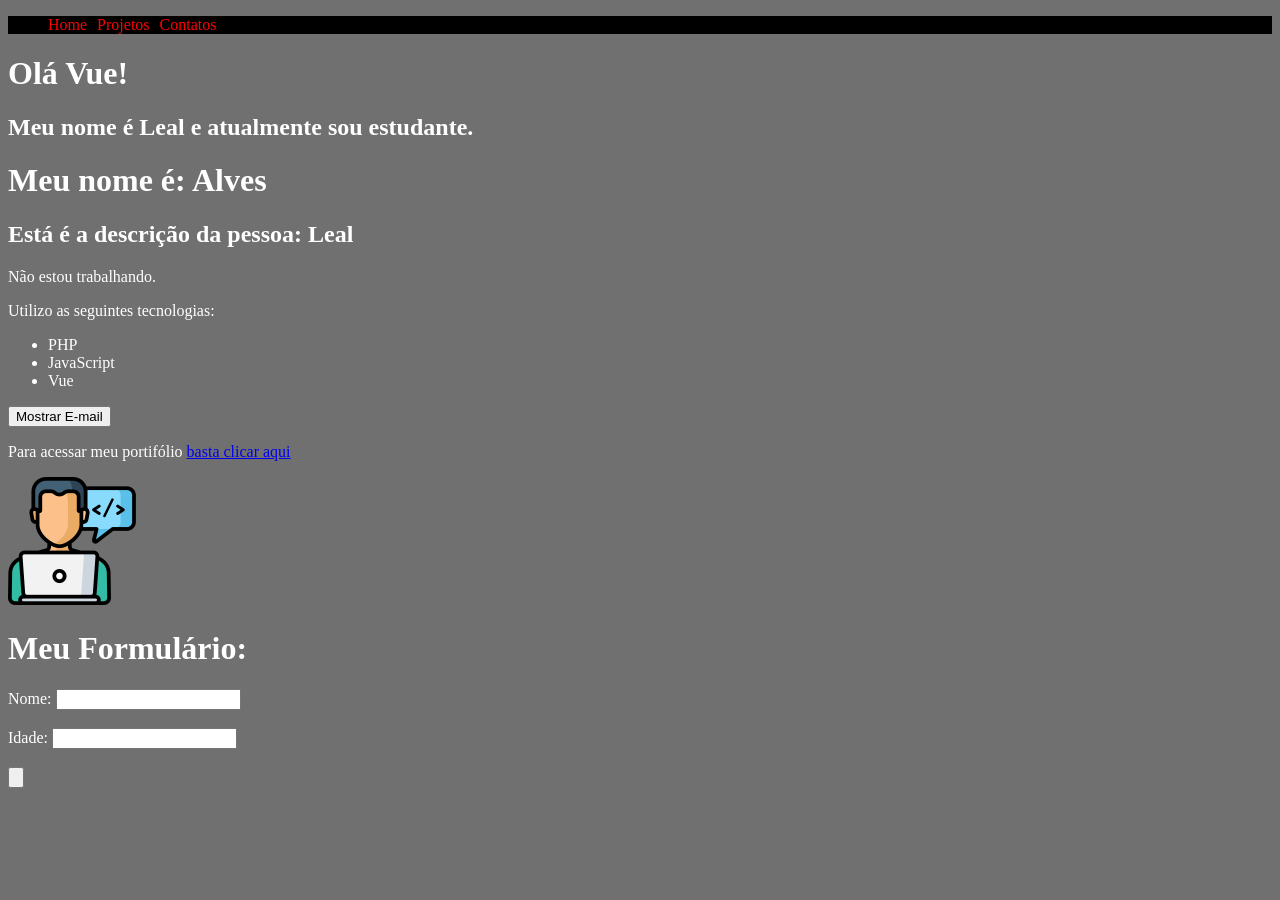
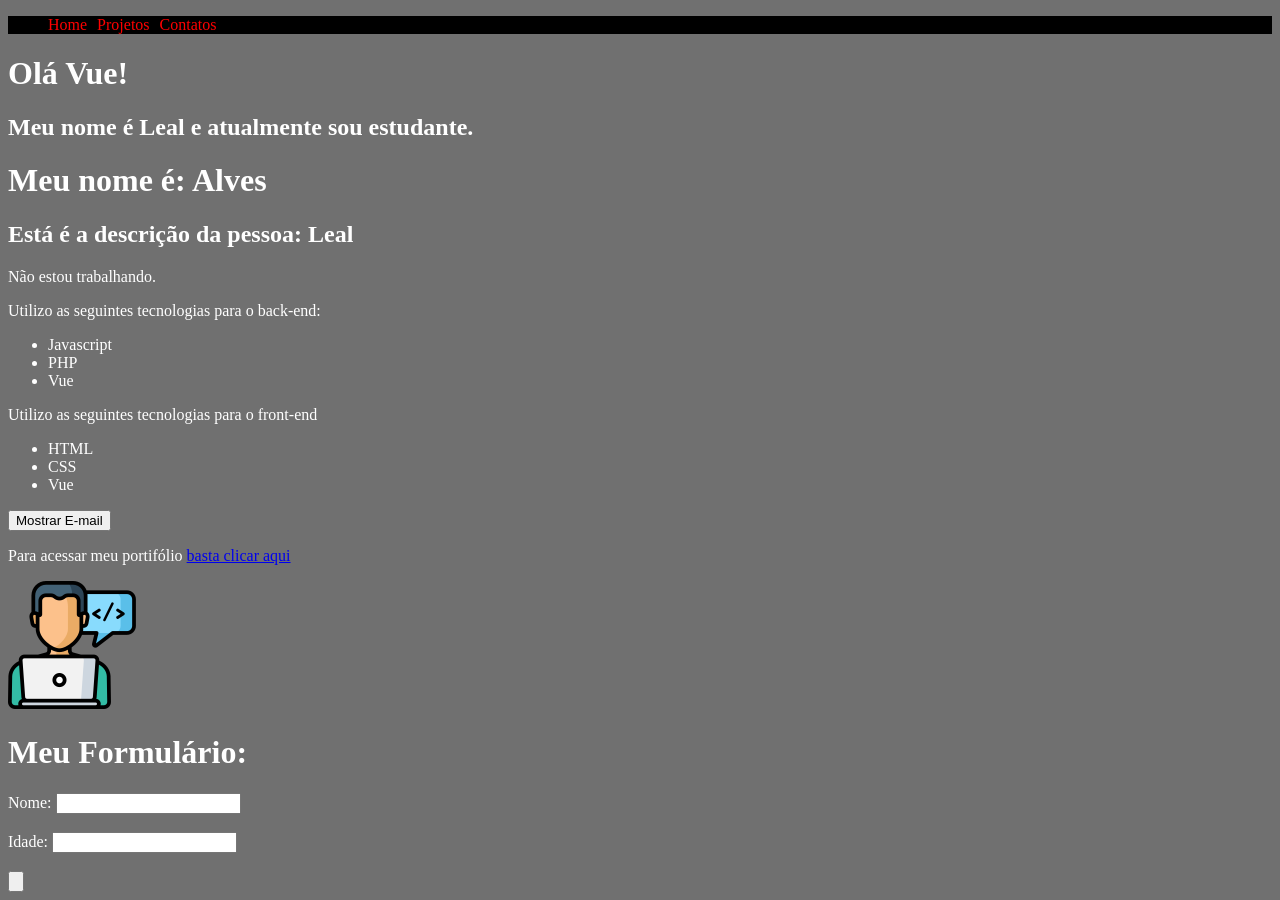
Before and after one commit to lealalves/2-projeto-vue, a Vue app: page / in a window 1280 px wide. Before the commit the page ends 800 px from the top, so only its background shows below. Built offline with nearby package versions, Linux system fonts and the light colour scheme.

Commit message:
Renderizando listas com v-for

```diff
--- a/src/components/Info.vue
+++ b/src/components/Info.vue
@@ -2,11 +2,13 @@
     <div>
         <p v-if='esta_trabalhando'>Estou trabalhando no momento.</p>
         <p v-else>Não estou trabalhando.</p>
-        <p>Utilizo as seguintes tecnologias:</p>
+        <p>Utilizo as seguintes tecnologias para o back-end:</p>
         <ul>
-            <li>PHP</li>
-            <li>JavaScript</li>
-            <li>Vue</li>
+            <li v-for="(tec, index) in backend_tec" :key="index">{{ tec }}</li>
+        </ul>
+        <p>Utilizo as seguintes tecnologias para o front-end</p>
+        <ul>
+            <li v-for="tec in frontend_tec" :key="tec.id">{{ tec.language }}</li>
         </ul>
         <div>
             <button @click="showEmail">{{ textoBotao }}</button>
@@ -31,7 +33,13 @@ export default {
             mostrar_email: false,
             email: 'leealalves@hotmail.com',
             meu_link: 'https://google.com',
-            textoBotao: 'Mostrar E-mail'
+            textoBotao: 'Mostrar E-mail',
+            backend_tec: ['Javascript','PHP','Vue'],
+            frontend_tec:[
+                {id: 1, language: 'HTML'},
+                {id: 2, language: 'CSS'},
+                {id: 3, language: 'Vue'}
+            ]
         }
     },
     methods: {
```
